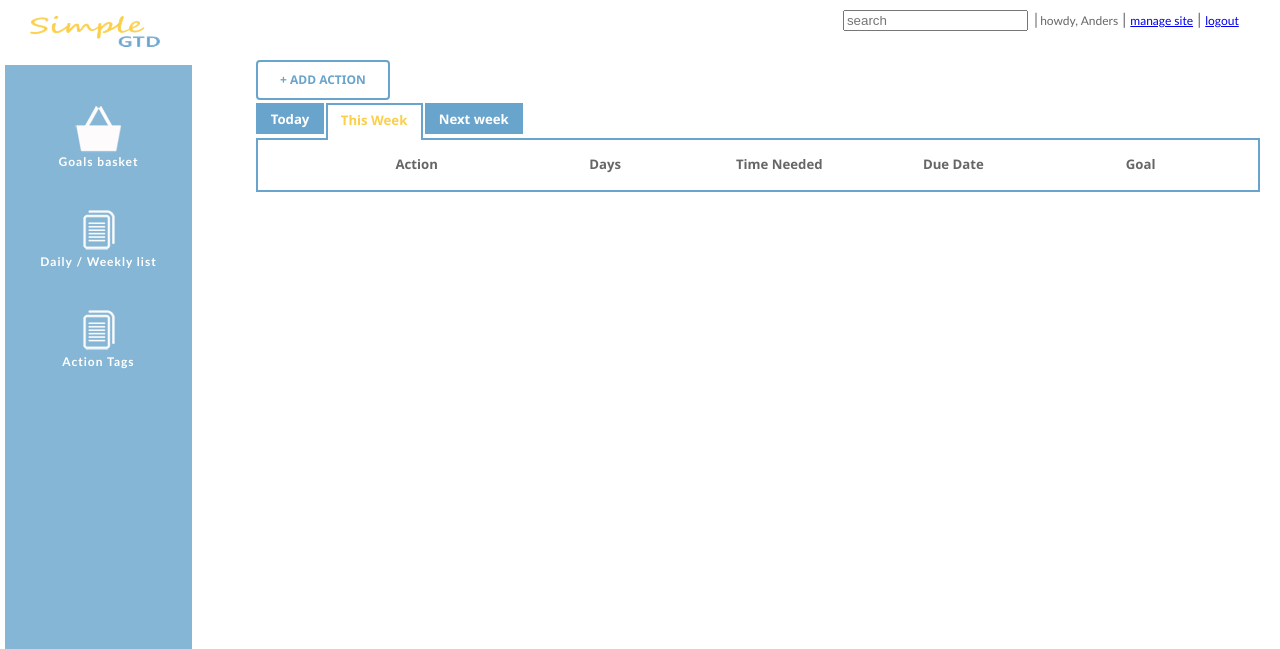
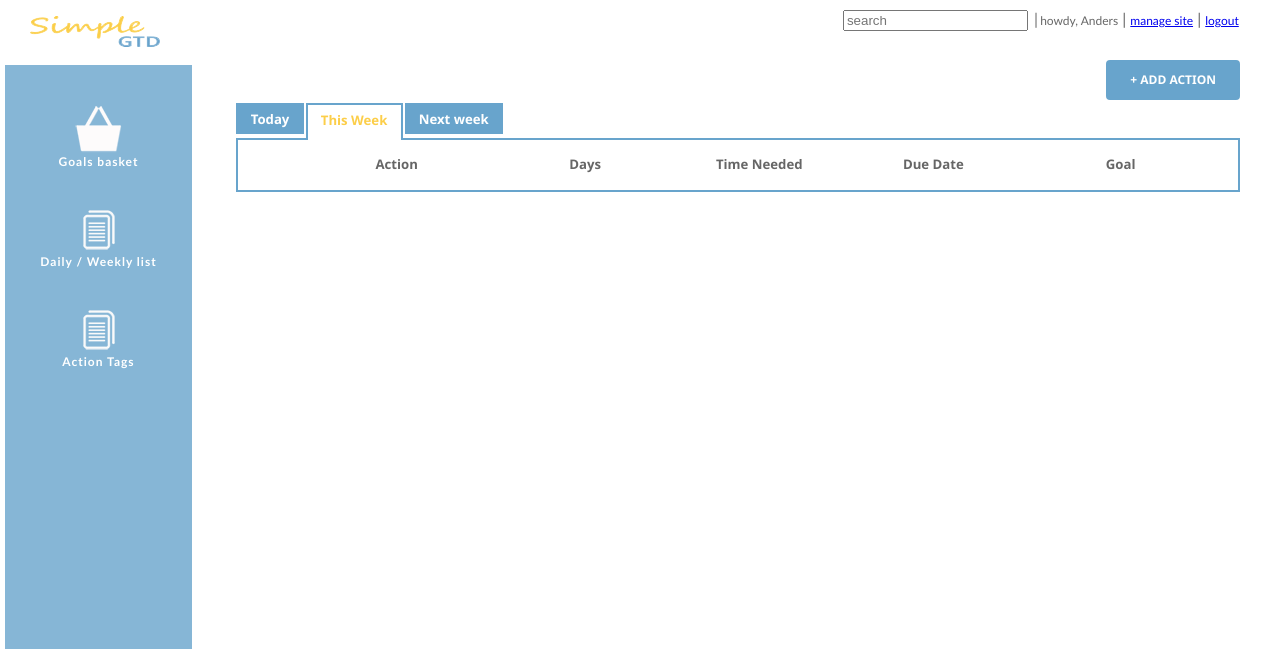
Before and after one commit to ariannaguo/SimpleGTD, a Django app: page /action/list/ in a window 1280 px wide. Shown: the top 649 px of the page. Run offline with Django 3.2, Linux system fonts and the light colour scheme; a user stored in the database is signed in; data comes from the database, SQL or seed files in the repository; lists and menus that the app fills with data are empty; parts of the project's set-up code (start-up, migrations or seed data) failed here and were passed over.

Commit message:
ADD ACTION UI

```diff
--- a/source/static/css/gtd.css
+++ b/source/static/css/gtd.css
@@ -169,7 +169,7 @@ a.menu{
 div#content{
     position: absolute;
     top: 50px;
-    right: 10px;
+    right: 30px;
     width: 80%;
     color: rgba(0,0,0,0.6);
     font-size: 12px;
@@ -347,6 +347,20 @@ label.check{
 }
 
 /* action list */
+button.add{
+    position: absolute;
+    top:0px;
+    right: 0px;
+    text-align: right;
+    display: block;
+    /*padding:5px 5px;*/
+    text-decoration: none;
+    color: white;
+    background-color: #68a4cc;
+    /*font-size: 16px;*/
+    font-weight: 600;
+
+}
 .action_list {
     border-spacing: 0;
     border-collapse: collapse;
```
